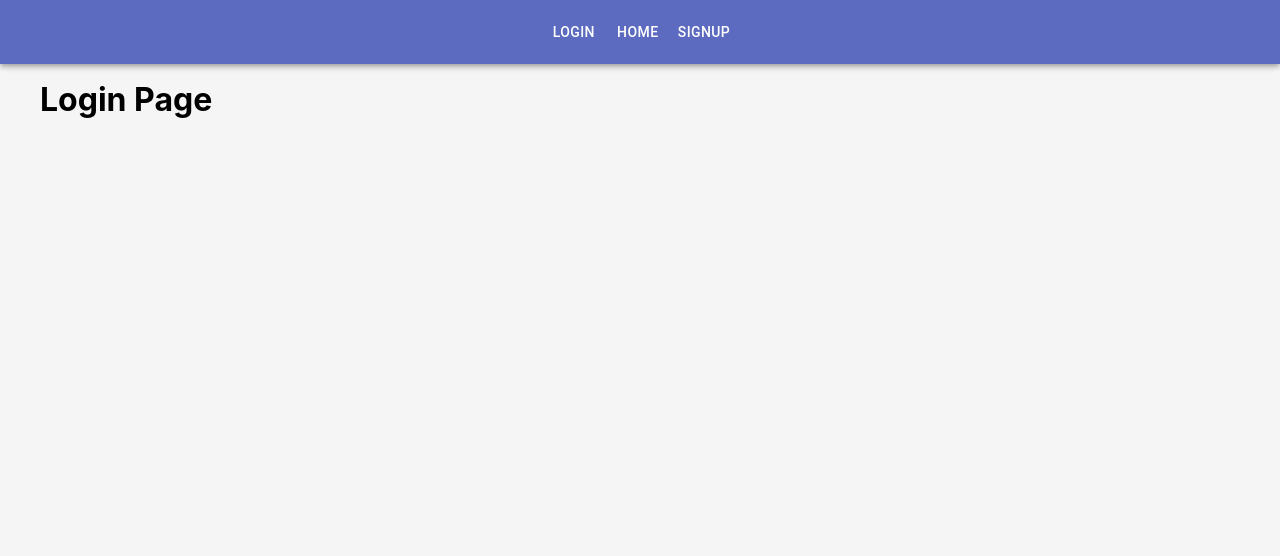
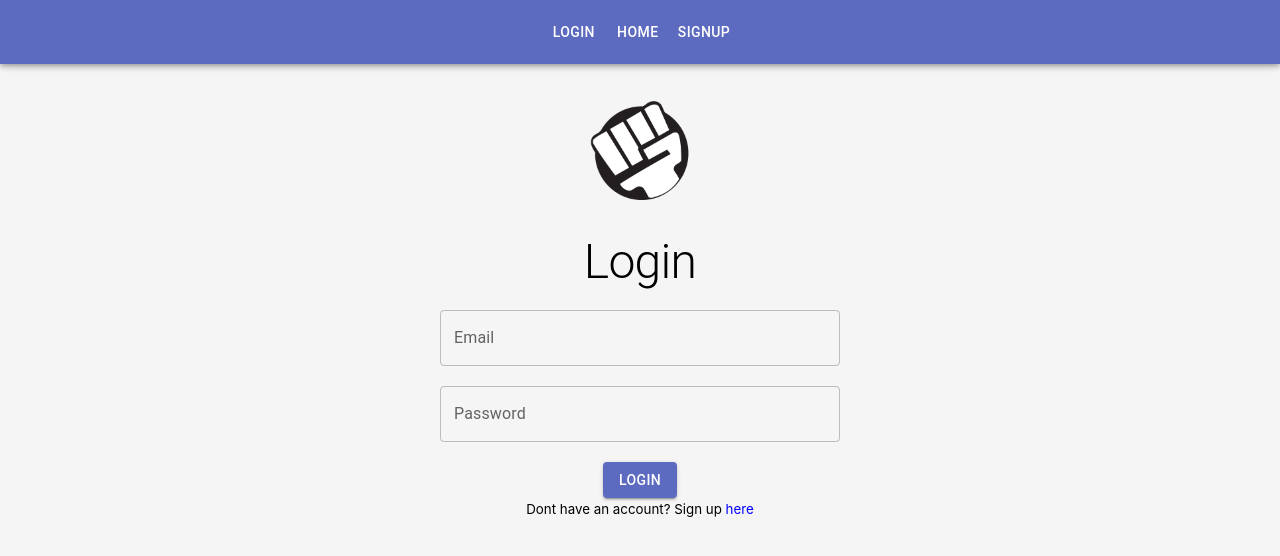
Before and after one commit to hupaulcamacho/fgc-social, a React (Create React App) app in the folder client/: page /login in a window 1280 px wide. Shown: the top 556 px of the page. Built offline with nearby package versions, Linux system fonts and the light colour scheme.

Commit message:
create working login page with navigation to homepage, convert class components to functional components to work with hooks

```diff
--- a/client/src/components/Navbar.js
+++ b/client/src/components/Navbar.js
@@ -11,15 +11,21 @@
     return (
       <AppBar>
         <Toolbar className='nav-container'>
+          <Link to='/login'>
               <Button color="inherit">
-            <Link to='/login'>Login</Link>
+                Login
               </Button>
+          </Link>
+          <Link to='/'>
               <Button color="inherit">
-            <Link to='/'>Home</Link>
+                Home
               </Button>
+          </Link>
+          <Link to='/signup'>
               <Button color="inherit">
-            <Link to='/signup'>Signup</Link>
+                Signup
               </Button>
+          </Link>
         </Toolbar>
       </AppBar>
     )
--- a/client/src/pages/home.js
+++ b/client/src/pages/home.js
@@ -1,26 +1,23 @@
-import React, { Component } from 'react'
-import Grid from '@mui/material/Grid';
+import React, { useState, useEffect } from 'react'
 import axios from 'axios';
 
+import Grid from '@mui/material/Grid';
 import Post from '../components/Post';
 
-class home extends Component {
-  state = {
-    posts: null
-  }
-  componentDidMount() {
+function Home () {
+  const [ posts, setPosts] = useState(null)
+  useEffect(() => {
     axios.get('/posts')
       .then(res => {
-        this.setState({
-          posts: res.data
-        })
+        setPosts(res.data)
       })
       .catch(err => console.log(err));
-  }
-  render() {
-    let recentPostsMarkup = this.state.posts ? (
-      this.state.posts.map((post) => <Post key={post.postId} post={post} />)
+  })
+
+  let recentPostsMarkup = posts ? (
+      posts.map((post) => <Post key={post.postId} post={post} />)
     ) : <p>Loading...</p>
+
     return (
       <Grid container spacing={16}>
         <Grid item sm={8} xs={12}>
@@ -31,7 +28,7 @@
         </Grid>
       </Grid>
     )
-  }
+
 }
 
-export default home
+export default Home
--- a/client/src/pages/login.js
+++ b/client/src/pages/login.js
@@ -1,13 +1,147 @@
-import React, { Component } from 'react'
+import React, { useState, useEffect } from 'react';
+import { withStyles } from '@mui/styles';
+import PropTypes from 'prop-types';
+import AppIcon from '../images/punch.png';
+import axios from 'axios';
+import { Link, useNavigate } from 'react-router-dom';
 
-class login extends Component {
-  render() {
-    return (
-      <div>
-        <h1>Login Page</h1>
-      </div>
-    )
+import Typography from '@mui/material/Typography';
+import TextField from '@mui/material/TextField';
+import Grid from '@mui/material/Grid';
+import Button from '@mui/material/Button';
+import CircularProgress from '@mui/material/CircularProgress';
+
+const styles = {
+  form: {
+    textAlign: 'center'
+  },
+  image: {
+    margin: '20px auto 20px auto',
+    width: '100px'
+  },
+  pageTitle: {
+    margin: '10px auto 10px auto !important',
+    fontSize: '48px !important'
+  },
+  textField: {
+    margin: '10px auto 10px auto !important',
+  },
+  button: {
+    marginTop: '10px !important',
+    position: 'relative'
+  },
+  customError: {
+    color: 'red',
+    fontSize: '0.8rem',
+    marginTop: '10px'
+  },
+  progress: {
+    position: 'absolute'
+  },
+  signup: {
+    color: 'blue'
   }
 }
 
-export default login
+
+function Login(props) {
+  const navigate = useNavigate()
+  const [ email, setEmail ] = useState('');
+  const [ password, setPassword ] = useState('');
+  const [ loading, setLoading ] = useState(false);
+  const [ errors, setErrors ] = useState({});
+
+
+  const handleSubmit = (event) => {
+
+    event.preventDefault();
+    setLoading(true)
+    const userData = {
+      email: email,
+      password: password
+    }
+    axios.post('/login', userData)
+      .then(res => {
+        console.log(res.data);
+        setLoading(false);
+        navigate('/')
+      })
+      .catch((err) => {
+        setErrors(err.response.data);
+        setLoading(false);
+      })
+  }
+
+  const handleChange = (event) => {
+    this.setState({
+      [event.target.name]: event.target.value
+    })
+  }
+
+
+    const { classes } = props;
+    // const { errors, loading } = this.state;
+    return (
+      <Grid container className={classes.form}>
+        <Grid item sm />
+        <Grid item sm>
+          <img src={AppIcon} alt="punch" className={classes.image}/>
+          <Typography variant="h1" className={classes.pageTitle}>
+            Login
+          </Typography>
+          <form noValidate onSubmit={handleSubmit}>
+            <TextField
+              id="email"
+              name="email"
+              type="email"
+              label="Email"
+              className={classes.textField}
+              helperText={errors.email}
+              error={errors.email ? true : false}
+              value={email}
+              onChange={(e) => setEmail(e.target.value)}
+              fullWidth
+            />
+            <TextField
+              id="password"
+              name="password"
+              type="password"
+              label="Password"
+              className={classes.textField}
+              helperText={errors.password}
+              error={errors.password ? true : false}
+              value={password}
+              onChange={(e) => setPassword(e.target.value)}
+              fullWidth
+            />
+            {errors.general && (
+              <Typography variant="body2" className={classes.customError}>
+                {errors.general}
+              </Typography>
+            )}
+            <Button
+              type="submit"
+              variant="contained"
+              color="primary"
+              className={classes.button}
+              disabled={loading}
+            >
+              Login
+              {loading && (
+                <CircularProgress size={30} className={classes.progress} />
+              )}
+            </Button>
+            <br />
+            <small>Dont have an account? Sign up <Link to='/signup' className={classes.signup}>here</Link></small>
+          </form>
+        </Grid>
+        <Grid item sm />
+      </Grid>
+    )
+  }
+
+
+Login.propTypes = {
+  classes: PropTypes.object.isRequired
+}
+export default withStyles(styles)(Login);
--- a/client/src/pages/signup.js
+++ b/client/src/pages/signup.js
@@ -1,13 +1,9 @@
-import React, { Component } from 'react'
+import React from 'react'
 
-class signup extends Component {
-  render() {
-    return (
-      <div>
-        <h1>Signup Page</h1>
-      </div>
-    )
-  }
+function signup() {
+  return (
+    <div>signup</div>
+  )
 }
 
 export default signup
```
Also changed, not shown: client/src/images/punch.png (added). Lines whose indentation alone changed are shown as unchanged.
